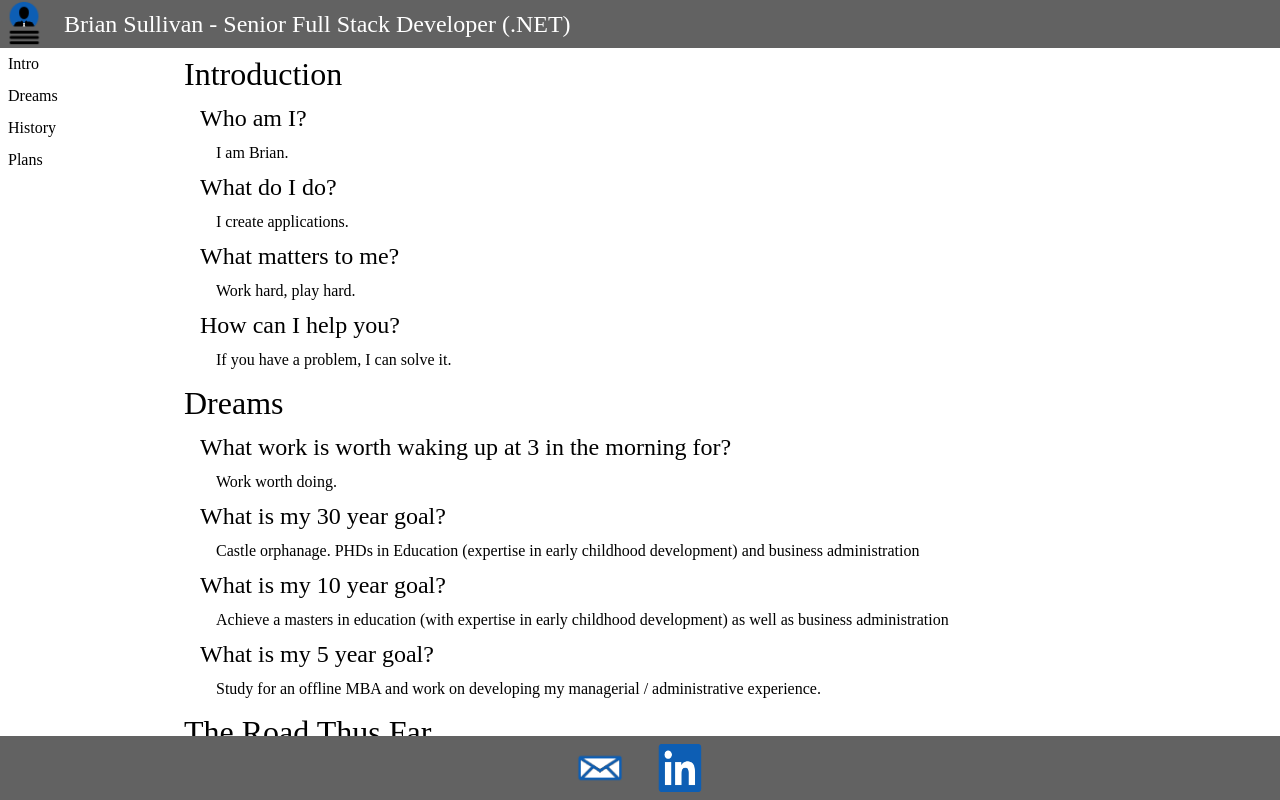
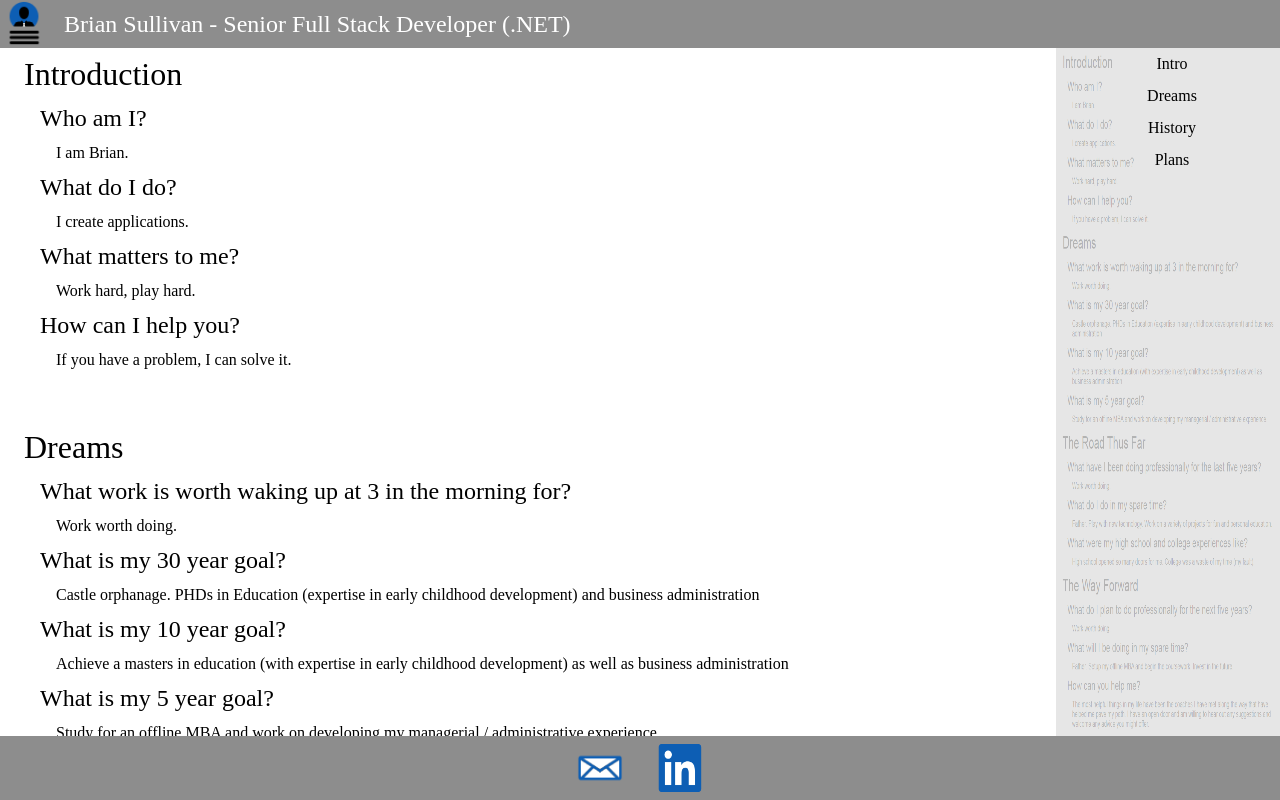
Before and after one commit to Brian-SullivanDev/SullivanDevAngular, an Angular app: page / in a window 1280 px wide. Built offline with nearby package versions, Linux system fonts and the light colour scheme.

Commit message:
(WIP) Working on scroller for previewing resume

```diff
--- a/src/app/app.component.html
+++ b/src/app/app.component.html
@@ -29,6 +29,12 @@
     margin-bottom: .75rem;
   }
 
+  .spacer {
+    height: 3rem;
+    width: 100%;
+    display: block;
+  }
+
   .contentContainer {
     width: 100%;
     height: 100%;
@@ -41,7 +47,7 @@
       height: 3rem;
       width: 100%;
       font-size: 0px;
-      background-color: #626262;
+      background-color: #8d8d8d;
       color: white;
     }
 
@@ -86,11 +92,34 @@
         }
 
         .navigationContainer {
-          width: 10rem;
+          width: 14rem;
           height: 100%;
+          position: relative;
         }
 
-          .navigationContainer > div {
+          .previewScrollerContainer img {
+            height: 100%;
+            width: 100%;
+          }
+
+          .textOverlaysContainer {
+            background-color: rgba(128, 128, 128, 0.20);
+          }
+
+          .scrollerCover {
+            background-color: rgba(255, 255, 255, 0.75);
+          }
+
+          .navigationContainer .scrollControl {
+            position: absolute;
+            top: 0px;
+            right: 0px;
+            width: 100%;
+            height: 100%;
+            text-align: center;
+          }
+
+          .navigationContainer .textOverlaysContainer > div {
             width: 100%;
             height: 2rem;
             display: block;
@@ -99,34 +128,29 @@
             text-indent: .5rem;
           }
 
-          .navigationContainer > div:hover {
-            background-color: rgb(160, 160, 160);
+          .navigationContainer .textOverlaysContainer > div:hover {
+            background-color: rgba(160, 160, 160, 0.40);
             cursor: pointer;
             transition: background-color 500ms linear;
           }
 
         .innerContentContainer {
-          width: calc( 100% - 11rem );
+          width: calc( 100% - 15rem );
           height: calc( 100% - 1rem );
           padding: .5rem;
-          overflow: auto;
+          overflow: hidden;
         }
 
         .innerContentContainer > div {
           width: 100%;
           display: block;
-          margin-top: 1rem;
-        }
-
-        .innerContentContainer > div:first-child {
-          margin-top: 0rem;
         }
 
     .footerContentContainer {
       height: 3rem;
       display: table;
       width: 100%;
-      background-color: #626262;
+      background-color: #8d8d8d;
       padding-top: .5rem;
       padding-bottom: .5rem;
     }
@@ -165,20 +189,6 @@
 
   <div class="mainContentOuterContainer">
     <div class="mainContentContainer">
-      <div class="navigationContainer">
-        <div class="introductionNavItem">
-          Intro
-        </div>
-        <div class="goalsAndDreamsNavItem">
-          Dreams
-        </div>
-        <div class="workHistoryNavItem">
-          History
-        </div>
-        <div class="futurePlansNavItem">
-          Plans
-        </div>
-      </div>
       <div class="innerContentContainer">
         <div class="introductionContainer">
           <div class="header">
@@ -207,6 +217,9 @@
           </div>
           <div class="text">
             If you have a problem, I can solve it.
+          </div>
+          <div class="spacer">
+
           </div>
         </div>
         <div class="goalsAndDreamsContainer">
@@ -237,6 +250,9 @@
           <div class="text">
             Study for an offline MBA and work on developing my managerial / administrative experience.
           </div>
+          <div class="spacer">
+
+          </div>
         </div>
         <div class="workHistoryContainer">
           <div class="header">
@@ -259,6 +275,9 @@
           </div>
           <div class="text">
             High school opened so many doors for me.  College was a waste of my time (my fault).
+          </div>
+          <div class="spacer">
+
           </div>
         </div>
         <div class="futurePlansContainer">
@@ -286,6 +305,28 @@
           </div>
         </div>
       </div>
+      <div class="navigationContainer">
+        <div class="previewScrollerContainer scrollControl">
+          <img src="../assets/scroll_preview.png">
+        </div>
+        <div class="scrollerCover scrollControl">
+
+        </div>
+        <div class="textOverlaysContainer scrollControl">
+          <div class="introductionNavItem">
+            Intro
+          </div>
+          <div class="goalsAndDreamsNavItem">
+            Dreams
+          </div>
+          <div class="workHistoryNavItem">
+            History
+          </div>
+          <div class="futurePlansNavItem">
+            Plans
+          </div>
+        </div>
+      </div>
     </div>
   </div>
 
```
Also changed, not shown: src/assets/core.js (+38 -0 lines), src/assets/scroll_preview.PNG (added). Lines whose indentation alone changed are shown as unchanged.
